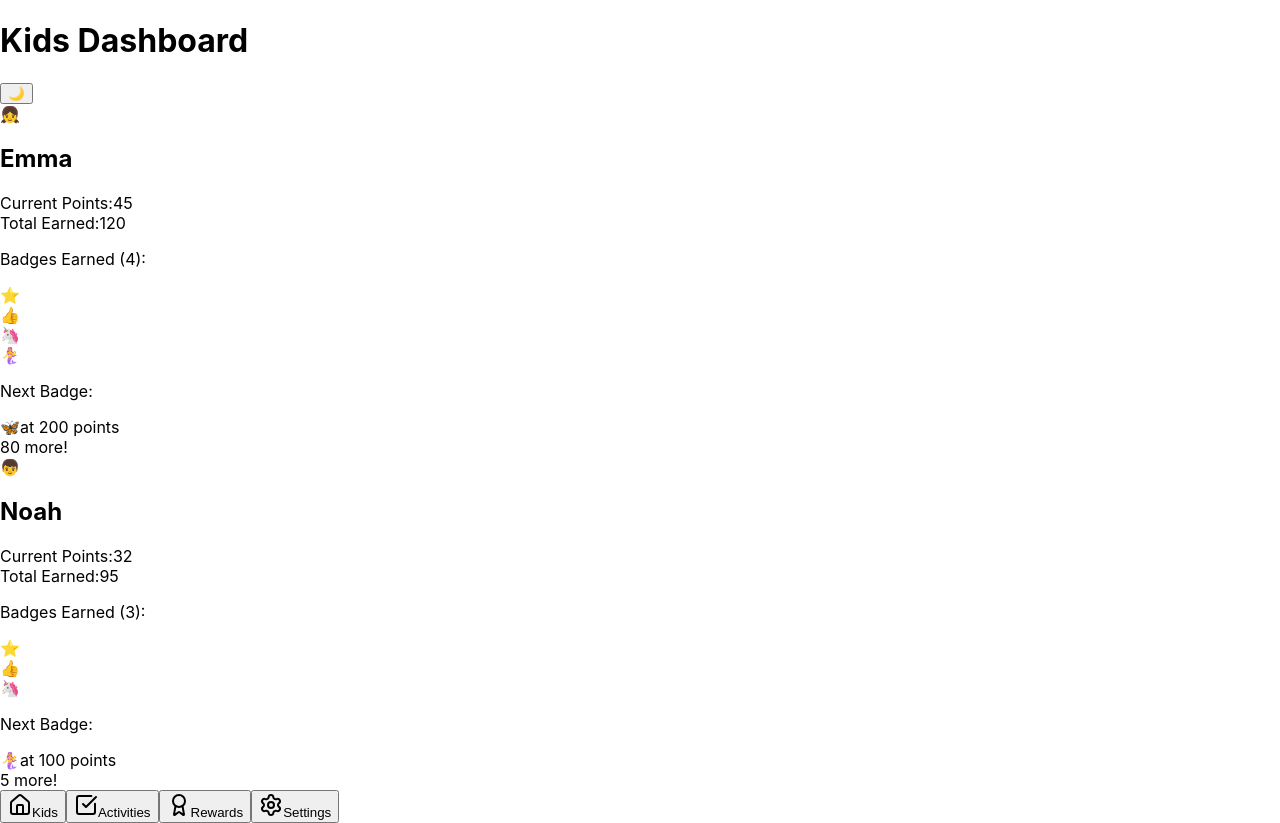
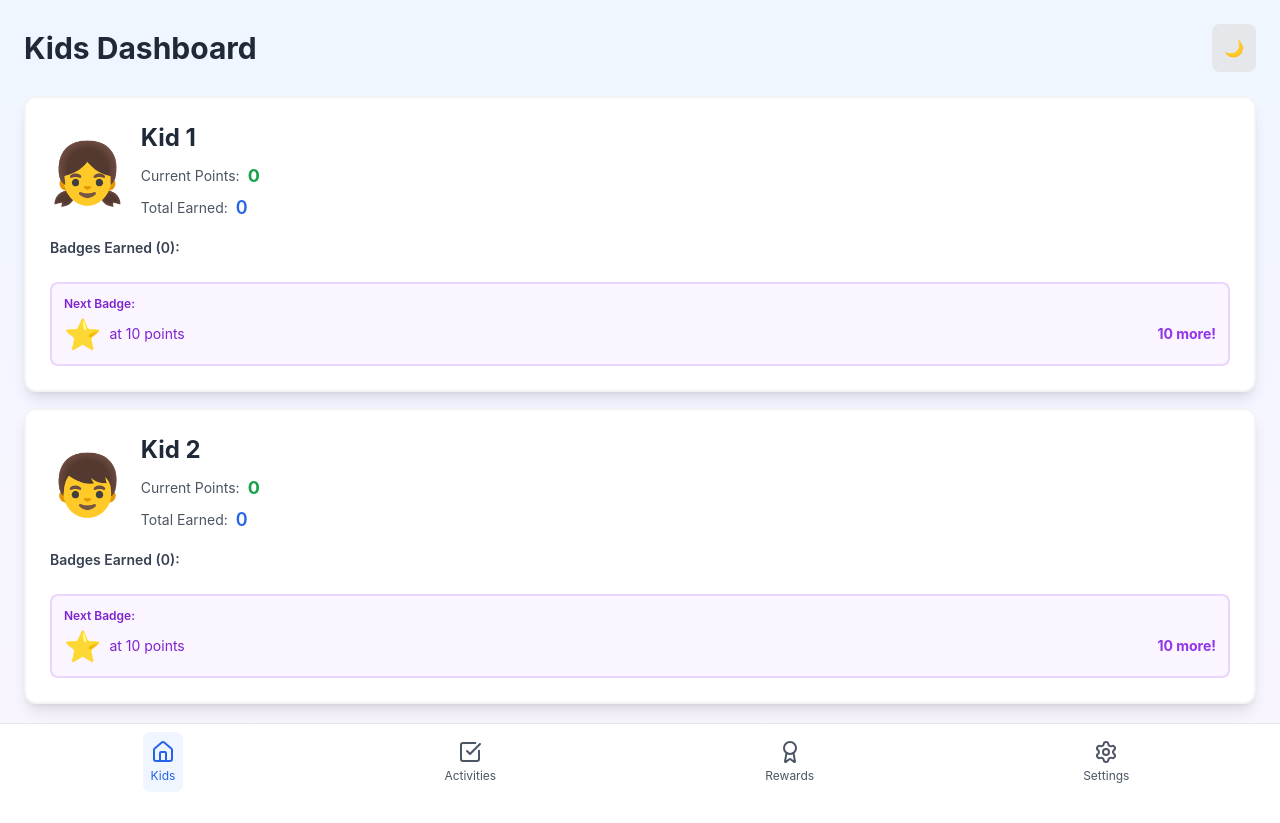
Before and after one commit to ericthemanderson/kids-points-app, a React (Create React App) app: page / in a window 1280 px wide. After the commit the page ends 800 px from the top, so only its background shows below. Built offline with nearby package versions, Linux system fonts and the light colour scheme.

Commit message:
Fix Tailwind CSS styling for Android

```diff
--- /dev/null
+++ b/postcss.config.js
@@ -0,0 +1,6 @@
+module.exports = {
+  plugins: {
+    tailwindcss: {},
+    autoprefixer: {},
+  },
+}
--- a/src/App.js
+++ b/src/App.js
@@ -6,8 +6,8 @@ const KidsPointsApp = () => {
   const [currentActivity, setCurrentActivity] = useState(null);
 
   const [kids, setKids] = useState([
-    { id: 1, name: 'Emma', avatar: '👧', totalPoints: 45, earnedPoints: 120 },
-    { id: 2, name: 'Noah', avatar: '👦', totalPoints: 32, earnedPoints: 95 }
+    { id: 1, name: 'Kid 1', avatar: '👧', totalPoints: 0, earnedPoints: 0 },
+    { id: 2, name: 'Kid 2', avatar: '👦', totalPoints: 0, earnedPoints: 0 }
   ]);
 
   const [morningTasks, setMorningTasks] = useState([
--- a/src/index.css
+++ b/src/index.css
@@ -1,3 +1,7 @@
+@tailwind base;
+@tailwind components;
+@tailwind utilities;
+
 body {
   margin: 0;
   font-family: -apple-system, BlinkMacSystemFont, 'Segoe UI', 'Roboto', 'Oxygen',
--- /dev/null
+++ b/tailwind.config.js
@@ -0,0 +1,10 @@
+module.exports = {
+  content: [
+    "./src/**/*.{js,jsx,ts,tsx}",
+    "./public/index.html"
+  ],
+  theme: {
+    extend: {},
+  },
+  plugins: [],
+}
```
Also changed, not shown: package.json (+12 -6 lines), 1 other file (tests, documents, lock files or other folders).
